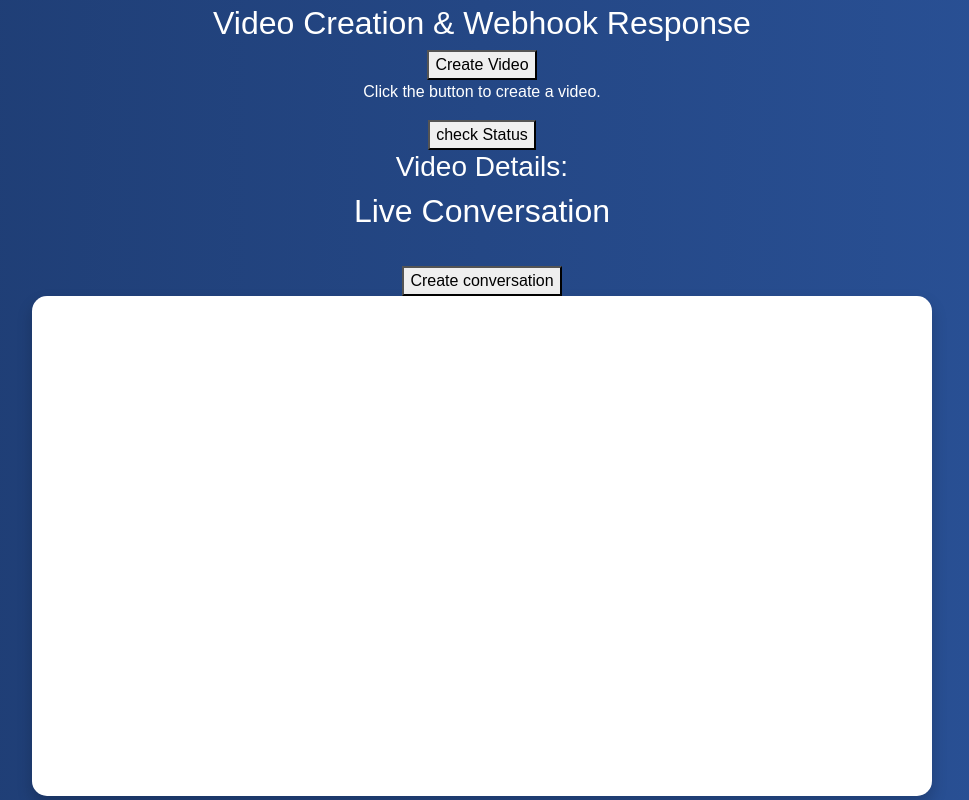
After one commit to shamyorjani/tavis-php-api-for-videos, a PHP site: page / in a window 1280 px wide. The commit adds this page. Shown: the whole page, without its empty margins (158-1127 px from the left). Run offline with PHP 8.4, Linux system fonts and the light colour scheme.

Commit message:
i have combine both video and conversation

```diff
--- /dev/null
+++ b/index.html
@@ -0,0 +1,150 @@
+<!DOCTYPE html>
+<html lang="en">
+
+<head>
+    <meta charset="UTF-8">
+    <meta name="viewport" content="width=device-width, initial-scale=1.0">
+    <title>Webhook Response</title>
+    <link rel="stylesheet" href="https://stackpath.bootstrapcdn.com/bootstrap/4.3.1/css/bootstrap.min.css"
+        integrity="sha384-ggOyR0iXCbMQv3Xipma34MD+dH/1fQ784/j6cY/iJTQUOhcWr7x9JvoRxT2MZw1T" crossorigin="anonymous">
+    <script crossorigin src="https://unpkg.com/@daily-co/daily-js"></script>
+</head>
+<style>
+    body {
+        font-family: Arial, sans-serif;
+        background: linear-gradient(to right, #1e3c72, #2a5298);
+        color: white;
+        text-align: center;
+        margin: 0;
+        padding: 0;
+        display: flex;
+        flex-direction: column;
+        align-items: center;
+        justify-content: center;
+        height: 100vh;
+    }
+
+    h1 {
+        font-size: 2em;
+        margin-bottom: 20px;
+    }
+
+    #video-call-container {
+        width: 80%;
+        max-width: 900px;
+        height: 500px;
+        background: white;
+        border-radius: 15px;
+        overflow: hidden;
+        box-shadow: 0 8px 16px rgba(0, 0, 0, 0.2);
+        display: flex;
+        align-items: center;
+        justify-content: center;
+        position: relative;
+    }
+</style>
+
+<body>
+    <h2>Video Creation & Webhook Response</h2>
+
+    <button onclick="createVideo()">Create Video</button>
+    <p id="response">Click the button to create a video.</p>
+
+
+
+    <button onclick="checkStatus()">check Status</button>
+    <!-- <h3>Webhook Response:</h3>
+    <div id="webhook-response">Waiting for webhook response...</div> -->
+
+    <h3>Video Details:</h3>
+    <div id="video-details"></div>
+
+
+    <h1>Live Conversation</h1>
+    <p id="massage-conversation"></p>
+    <button onclick="createConversation()">Create conversation</button>
+    <div id="video-call-container"></div>
+
+    <script></script>
+
+    <script>
+        let videoId = null;
+
+        function createVideo() {
+            document.getElementById("response").innerText = "Creating video...";
+
+            fetch("server.php", {
+                    method: "POST"
+                })
+                .then(response => response.json())
+                .then(data => {
+                    document.getElementById("response").innerText = JSON.stringify(data, null, 2);
+                    videoId = data.video_id;
+                })
+                .catch(error => {
+                    document.getElementById("response").innerText = "Error: " + error;
+                });
+
+
+
+        }
+
+        function createConversation() {
+
+            document.getElementById("massage-conversation").innerText = "Creating conversation...";
+
+            fetch("create-con.php", {
+                    method: "POST"
+                })
+                .then(response => response.json())
+                .then(data => {
+                    console.log(data);
+                    const container = document.getElementById('video-call-container');
+
+                    const callFrame = window.DailyIframe.createFrame(container, {
+                        iframeStyle: {
+                            width: '100%',
+                            height: '100%',
+                            border: 'none',
+                        }
+                    });
+
+                    callFrame.join({
+                        url: data.conversation_url
+                    });
+                    document.getElementById("massage-conversation").innerText = JSON.stringify(data, null, 2);
+                    videoId = data.video_id;
+                })
+                .catch(error => {
+                    document.getElementById("massage-conversation").innerText = "Error: " + error;
+                });
+
+        }
+
+
+        function checkStatus() {
+            if (videoId === null) {
+                document.getElementById("video-details").innerText = "No video created yet.";
+                return;
+            }
+            fetch("webhook.json")
+                .then(response => response.json())
+                .then(data => {
+                    if (data.video_id === videoId) {
+                        console.log("Video Details: ", data);
+                        document.getElementById("video-details").innerText =
+                            `Status: ${data.status}\n` +
+                            `Video Name: ${data.video_name}\n` +
+                            `Hosted URL: ${data.hosted_url}`;
+                    } else {
+                        document.getElementById("video-details").innerText = "video is in the queue please wait";
+                    }
+                })
+                .catch(error => {
+                    document.getElementById("video-details").innerText = "Error fetching video details: " + error;
+                });
+        }
+    </script>
+</body>
+
+</html>
--- /dev/null
+++ b/webhook.json
@@ -0,0 +1 @@
+{"created_at":"2025-02-25 11:59:31.488452","data":{"script":"create a video on topic of AI explaining"},"download_url":"https:\/\/stream.mux.com\/5YgzRkRuIq0000pBunKoRanxPjjeJ14ASP01HikSbPC6NU\/high.mp4?download=1761df3223","generation_progress":"100\/100","hosted_url":"https:\/\/tavus.video\/1761df3223","replica_id":"r084238898","status":"ready","status_details":"Your request has processed successfully!","stream_url":"https:\/\/stream.mux.com\/5YgzRkRuIq0000pBunKoRanxPjjeJ14ASP01HikSbPC6NU.m3u8","updated_at":"2025-02-25 12:02:04.705193","video_id":"1761df3223","video_name":"AI video"}
```
Also changed, not shown: create-con.php (added, +48 -0 lines), server.php (+24 -22 lines), webhook.php (+2 -19 lines).
